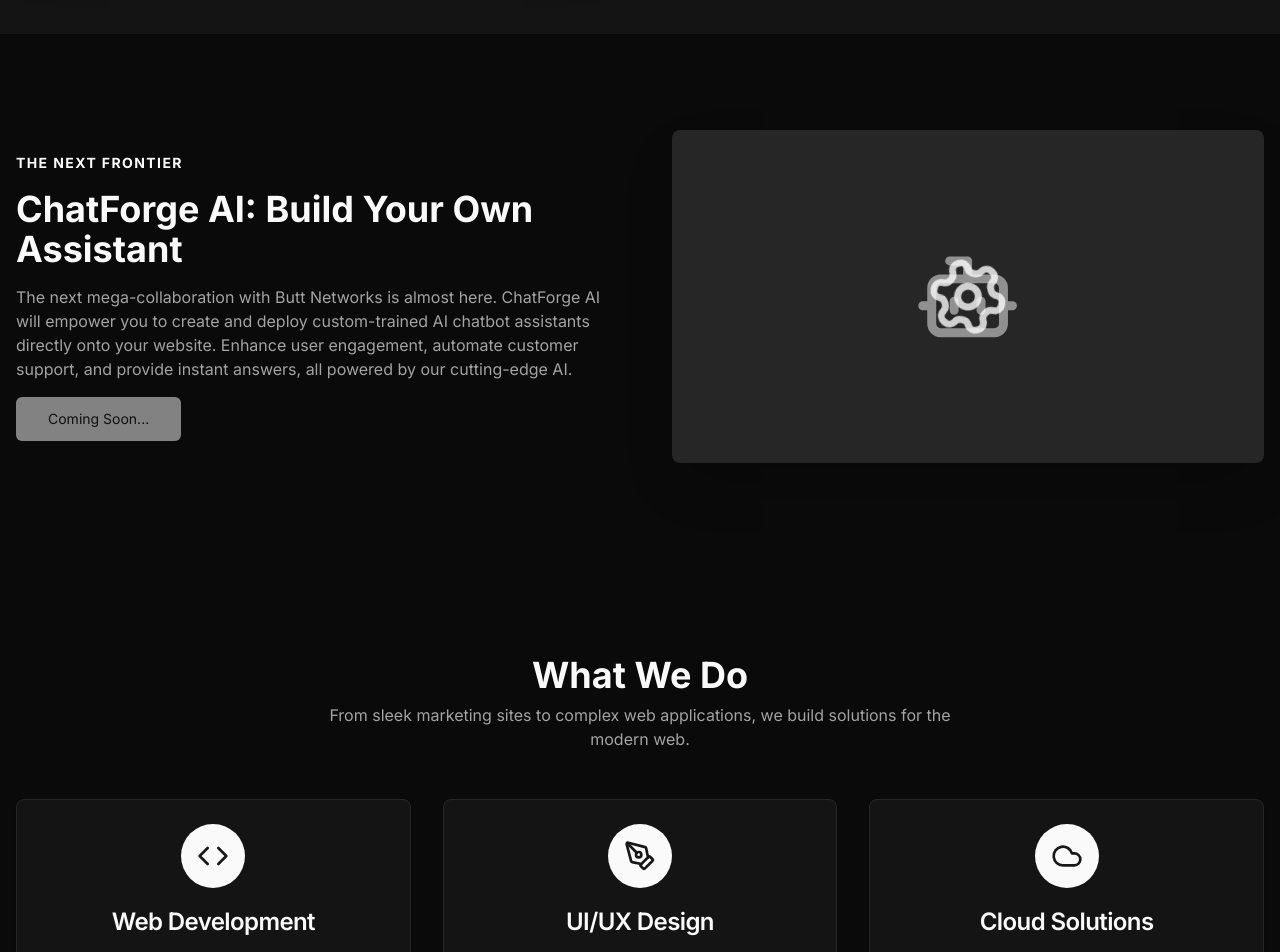
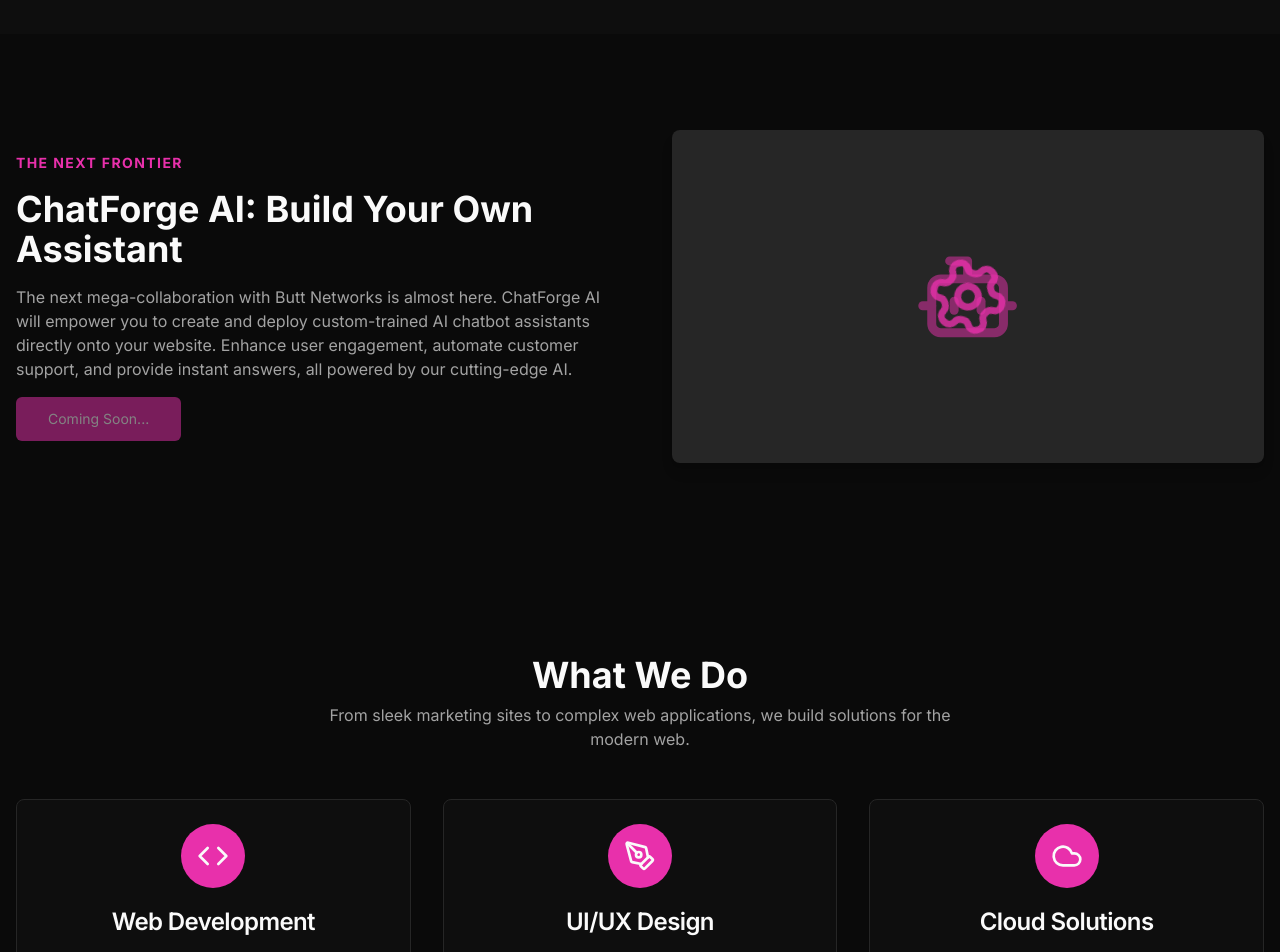
Before and after one commit to chohanspace/chohanspace, a Next.js app: page / in a window 1280 px wide. Shown: the part 1440-2392 px from the top of the page. Built offline with nearby package versions, Linux system fonts and the light colour scheme; what @genkit-ai/googleai, genkit would draw is missing.

Commit message:
make full theme as this same to same

```diff
--- a/src/app/globals.css
+++ b/src/app/globals.css
@@ -4,25 +4,25 @@
 
 @layer base {
   :root {
-    --background: 0 0% 96.1%;
+    --background: 0 0% 100%;
     --foreground: 0 0% 3.9%;
     --card: 0 0% 100%;
     --card-foreground: 0 0% 3.9%;
     --popover: 0 0% 100%;
     --popover-foreground: 0 0% 3.9%;
-    --primary: 231 48% 48%;
+    --primary: 320 80% 55%;
     --primary-foreground: 0 0% 98%;
-    --secondary: 0 0% 92%;
+    --secondary: 0 0% 96.1%;
     --secondary-foreground: 0 0% 9%;
-    --muted: 0 0% 92%;
+    --muted: 0 0% 96.1%;
     --muted-foreground: 0 0% 45.1%;
-    --accent: 36 100% 50%;
-    --accent-foreground: 0 0% 9%;
+    --accent: 320 80% 55%;
+    --accent-foreground: 0 0% 98%;
     --destructive: 0 84.2% 60.2%;
     --destructive-foreground: 0 0% 98%;
     --border: 0 0% 89.8%;
     --input: 0 0% 89.8%;
-    --ring: 231 48% 48%;
+    --ring: 320 80% 55%;
     --chart-1: 12 76% 61%;
     --chart-2: 173 58% 39%;
     --chart-3: 197 37% 24%;
@@ -33,23 +33,23 @@
   .dark {
     --background: 0 0% 3.9%;
     --foreground: 0 0% 98%;
-    --card: 0 0% 8%;
+    --card: 0 0% 5.5%;
     --card-foreground: 0 0% 98%;
     --popover: 0 0% 3.9%;
     --popover-foreground: 0 0% 98%;
-    --primary: 0 0% 98%;
-    --primary-foreground: 0 0% 9%;
+    --primary: 320 80% 55%;
+    --primary-foreground: 0 0% 98%;
     --secondary: 0 0% 14.9%;
     --secondary-foreground: 0 0% 98%;
     --muted: 0 0% 14.9%;
     --muted-foreground: 0 0% 63.9%;
-    --accent: 36 100% 50%;
-    --accent-foreground: 0 0% 9%;
+    --accent: 320 80% 55%;
+    --accent-foreground: 0 0% 98%;
     --destructive: 0 62.8% 30.6%;
     --destructive-foreground: 0 0% 98%;
     --border: 0 0% 14.9%;
     --input: 0 0% 14.9%;
-    --ring: 36 100% 50%;
+    --ring: 320 80% 55%;
     --chart-1: 220 70% 50%;
     --chart-2: 160 60% 45%;
     --chart-3: 30 80% 55%;
--- a/src/app/page.tsx
+++ b/src/app/page.tsx
@@ -46,7 +46,7 @@ export default function Home() {
   return (
     <div className="flex flex-col">
       {/* Hero Section */}
-      <section className="relative min-h-[calc(100vh-80px)] flex items-center justify-center text-center overflow-hidden bg-background dark:bg-black py-16">
+      <section className="relative min-h-[calc(100vh-80px)] flex items-center justify-center text-center overflow-hidden bg-background py-16">
         <div className="animation-container">
             <Laptop className="anim-element anim-laptop" strokeWidth={0.5} />
             <Monitor className="anim-element anim-monitor" strokeWidth={0.5} />
@@ -91,7 +91,7 @@ export default function Home() {
             <p className="text-3xl md:text-4xl font-bold font-headline mt-2">Introducing: The Personalization Engine</p>
           </div>
           <div className="grid md:grid-cols-2 gap-8 md:gap-16 items-center">
-            <div className="relative aspect-video bg-background rounded-lg flex items-center justify-center p-8 shadow-2xl overflow-hidden">
+            <div className="relative aspect-video bg-background rounded-lg flex items-center justify-center p-8 shadow-lg overflow-hidden">
               <BrainCircuit className="h-3/5 w-3/5 text-primary animate-pulse" />
             </div>
             <div className="space-y-4">
@@ -129,7 +129,7 @@ export default function Home() {
                         Coming Soon...
                     </Button>
                 </div>
-                <div className="relative aspect-video bg-secondary rounded-lg flex items-center justify-center p-8 shadow-2xl overflow-hidden">
+                <div className="relative aspect-video bg-secondary rounded-lg flex items-center justify-center p-8 shadow-lg overflow-hidden">
                     <Bot className="h-2/5 w-2/5 text-primary opacity-50" />
                     <Settings className="absolute h-1/4 w-1/4 text-primary animate-spin-slow opacity-80" style={{ animationDuration: '5s' }} />
                 </div>
@@ -147,7 +147,7 @@ export default function Home() {
             </p>
           </div>
           <div className="grid md:grid-cols-3 gap-8">
-            <Card className="text-center">
+            <Card className="text-center hover:shadow-lg hover:-translate-y-1 transition-transform duration-300">
               <CardHeader>
                 <div className="mx-auto bg-primary text-primary-foreground rounded-full h-16 w-16 flex items-center justify-center mb-4">
                   <Code size={32} />
@@ -158,7 +158,7 @@ export default function Home() {
                 <p className="text-muted-foreground">Crafting robust, scalable, and secure web applications tailored to your needs.</p>
               </CardContent>
             </Card>
-            <Card className="text-center">
+            <Card className="text-center hover:shadow-lg hover:-translate-y-1 transition-transform duration-300">
               <CardHeader>
                 <div className="mx-auto bg-primary text-primary-foreground rounded-full h-16 w-16 flex items-center justify-center mb-4">
                   <PenTool size={32} />
@@ -169,7 +169,7 @@ export default function Home() {
                 <p className="text-muted-foreground">Designing intuitive and beautiful user interfaces that captivate your audience.</p>
               </CardContent>
             </Card>
-            <Card className="text-center">
+            <Card className="text-center hover:shadow-lg hover:-translatey-1 transition-transform duration-300">
               <CardHeader>
                 <div className="mx-auto bg-primary text-primary-foreground rounded-full h-16 w-16 flex items-center justify-center mb-4">
                   <Cloud size={32} />
@@ -256,7 +256,7 @@ export default function Home() {
       </section>
 
       {/* CTA Section */}
-      <section className="py-16 md:py-24 bg-white dark:bg-black scroll-animate" style={{ animationDelay: '1.2s' }}>
+      <section className="py-16 md:py-24 scroll-animate" style={{ animationDelay: '1.2s' }}>
         <div className="container mx-auto px-4 text-center">
           <h2 className="text-3xl md:text-4xl font-bold font-headline">Have a Project?</h2>
           <p className="text-muted-foreground mt-2 max-w-2xl mx-auto mb-8">
--- a/src/components/ui/badge.tsx
+++ b/src/components/ui/badge.tsx
@@ -4,16 +4,16 @@ import { cva, type VariantProps } from "class-variance-authority"
 import { cn } from "@/lib/utils"
 
 const badgeVariants = cva(
-  "inline-flex items-center rounded-full border px-2.5 py-0.5 text-xs font-semibold transition-colors focus:outline-none focus:ring-2 focus:ring-ring focus:ring-offset-2",
+  "inline-flex items-center rounded-md border px-2.5 py-0.5 text-xs font-semibold transition-colors focus:outline-none focus:ring-2 focus:ring-ring focus:ring-offset-2",
   {
     variants: {
       variant: {
         default:
-          "border-transparent bg-primary text-primary-foreground hover:bg-primary/80",
+          "border-transparent bg-primary text-primary-foreground shadow hover:bg-primary/80",
         secondary:
           "border-transparent bg-secondary text-secondary-foreground hover:bg-secondary/80",
         destructive:
-          "border-transparent bg-destructive text-destructive-foreground hover:bg-destructive/80",
+          "border-transparent bg-destructive text-destructive-foreground shadow hover:bg-destructive/80",
         outline: "text-foreground",
       },
     },
--- a/src/components/ui/button.tsx
+++ b/src/components/ui/button.tsx
@@ -5,7 +5,7 @@ import { cva, type VariantProps } from "class-variance-authority"
 import { cn } from "@/lib/utils"
 
 const buttonVariants = cva(
-  "inline-flex items-center justify-center gap-2 whitespace-nowrap rounded-md text-sm font-medium ring-offset-background transition-all duration-300 ease-in-out focus-visible:outline-none focus-visible:ring-2 focus-visible:ring-ring focus-visible:ring-offset-2 disabled:pointer-events-none disabled:opacity-50 hover:-translate-y-px hover:shadow-[0_4px_14px_0_rgb(0,118,255,39%)] active:translate-y-0 active:scale-95 [&_svg]:pointer-events-none [&_svg]:size-4 [&_svg]:shrink-0",
+  "inline-flex items-center justify-center whitespace-nowrap rounded-md text-sm font-medium ring-offset-background transition-colors focus-visible:outline-none focus-visible:ring-2 focus-visible:ring-ring focus-visible:ring-offset-2 disabled:pointer-events-none disabled:opacity-50",
   {
     variants: {
       variant: {
--- a/src/components/ui/card.tsx
+++ b/src/components/ui/card.tsx
@@ -9,7 +9,7 @@ const Card = React.forwardRef<
   <div
     ref={ref}
     className={cn(
-      "rounded-lg border bg-card text-card-foreground shadow-sm transition-all duration-300 ease-in-out hover:shadow-2xl hover:-translate-y-2",
+      "rounded-lg border bg-card text-card-foreground shadow-sm",
       className
     )}
     {...props}
@@ -45,10 +45,10 @@ const CardTitle = React.forwardRef<
 CardTitle.displayName = "CardTitle"
 
 const CardDescription = React.forwardRef<
-  HTMLDivElement,
-  React.HTMLAttributes<HTMLDivElement>
+  HTMLParagraphElement,
+  React.HTMLAttributes<HTMLParagraphElement>
 >(({ className, ...props }, ref) => (
-  <div
+  <p
     ref={ref}
     className={cn("text-sm text-muted-foreground", className)}
     {...props}
--- a/src/components/ui/input.tsx
+++ b/src/components/ui/input.tsx
@@ -2,13 +2,16 @@ import * as React from "react"
 
 import { cn } from "@/lib/utils"
 
-const Input = React.forwardRef<HTMLInputElement, React.ComponentProps<"input">>(
+export interface InputProps
+  extends React.InputHTMLAttributes<HTMLInputElement> {}
+
+const Input = React.forwardRef<HTMLInputElement, InputProps>(
   ({ className, type, ...props }, ref) => {
     return (
       <input
         type={type}
         className={cn(
-          "flex h-10 w-full rounded-md border border-input bg-background px-3 py-2 text-base ring-offset-background file:border-0 file:bg-transparent file:text-sm file:font-medium file:text-foreground placeholder:text-muted-foreground transition-all duration-300 ease-in-out focus-visible:outline-none focus-visible:ring-2 focus-visible:ring-ring focus-visible:ring-offset-2 focus-visible:scale-[1.02] focus-visible:shadow-lg disabled:cursor-not-allowed disabled:opacity-50 md:text-sm",
+          "flex h-10 w-full rounded-md border border-input bg-background px-3 py-2 text-sm ring-offset-background file:border-0 file:bg-transparent file:text-sm file:font-medium placeholder:text-muted-foreground focus-visible:outline-none focus-visible:ring-2 focus-visible:ring-ring focus-visible:ring-offset-2 disabled:cursor-not-allowed disabled:opacity-50",
           className
         )}
         ref={ref}
--- a/src/components/ui/textarea.tsx
+++ b/src/components/ui/textarea.tsx
@@ -1,21 +1,24 @@
-import * as React from 'react';
+import * as React from "react"
 
-import {cn} from '@/lib/utils';
+import { cn } from "@/lib/utils"
 
-const Textarea = React.forwardRef<HTMLTextAreaElement, React.ComponentProps<'textarea'>>(
-  ({className, ...props}, ref) => {
+export interface TextareaProps
+  extends React.TextareaHTMLAttributes<HTMLTextAreaElement> {}
+
+const Textarea = React.forwardRef<HTMLTextAreaElement, TextareaProps>(
+  ({ className, ...props }, ref) => {
     return (
       <textarea
         className={cn(
-          'flex min-h-[80px] w-full rounded-md border border-input bg-background px-3 py-2 text-base ring-offset-background placeholder:text-muted-foreground transition-all duration-300 ease-in-out focus-visible:outline-none focus-visible:ring-2 focus-visible:ring-ring focus-visible:ring-offset-2 focus-visible:scale-[1.02] focus-visible:shadow-lg disabled:cursor-not-allowed disabled:opacity-50 md:text-sm',
+          "flex min-h-[80px] w-full rounded-md border border-input bg-transparent px-3 py-2 text-sm ring-offset-background placeholder:text-muted-foreground focus-visible:outline-none focus-visible:ring-2 focus-visible:ring-ring focus-visible:ring-offset-2 disabled:cursor-not-allowed disabled:opacity-50",
           className
         )}
         ref={ref}
         {...props}
       />
-    );
+    )
   }
-);
-Textarea.displayName = 'Textarea';
+)
+Textarea.displayName = "Textarea"
 
-export {Textarea};
+export { Textarea }
```
